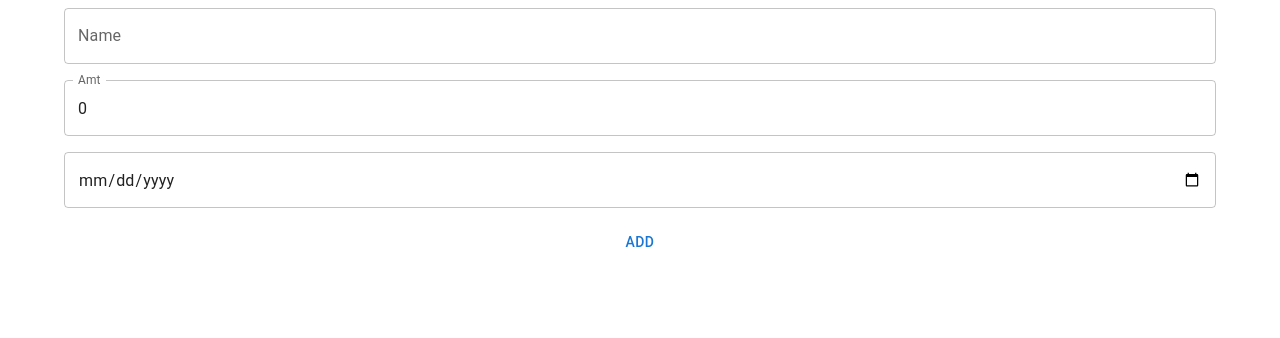
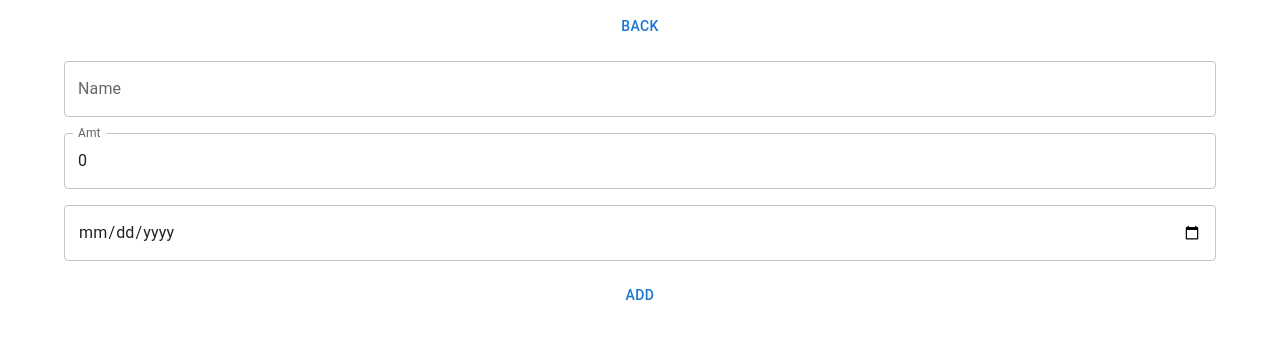
Before and after one commit to andlamb2002/debt_management, a React (Vite) app in the folder frontend/: page /debt/add/1 in a window 1280 px wide. Shown: the top 338 px of the page. Built offline with nearby package versions, Linux system fonts and the light colour scheme.

Commit message:
Added back buttons

```diff
--- a/frontend/src/pages/AddDebt.tsx
+++ b/frontend/src/pages/AddDebt.tsx
@@ -34,6 +34,11 @@
 
     return (
         <Box sx={{display: "flex", flexDirection: "column", gap: 2}}>
+            <Button
+                onClick={() => navigate(-1)}
+            >
+                Back
+            </Button>
             <TextField
                 label="Name"
                 value={name}
--- a/frontend/src/pages/DebtDetails.tsx
+++ b/frontend/src/pages/DebtDetails.tsx
@@ -1,5 +1,5 @@
 import { useEffect, useState } from "react";
-import { useParams } from "react-router-dom"
+import { useNavigate, useParams } from "react-router-dom"
 
 import { getDebt } from "../api/debts";
 import { addPayment } from "../api/payments";
@@ -23,6 +23,8 @@
     const [date, setDate] = useState<string>("");
 
     const [refreshKey, setRefreshKey] = useState(0)
+
+    const navigate = useNavigate();
 
     useEffect(() => {
         const fetchDebt = async () => {
@@ -60,6 +62,11 @@
 
     return (
         <Box sx={{display: "flex", flexDirection: "column", gap: 2}}>
+            <Button
+                onClick={() => navigate(-1)}
+            >
+                Back
+            </Button>
             <Box>
                 <Typography variant="h6">{debt.name}</Typography>
                 <Typography variant="h6">{debt.issue_date}</Typography>
```
